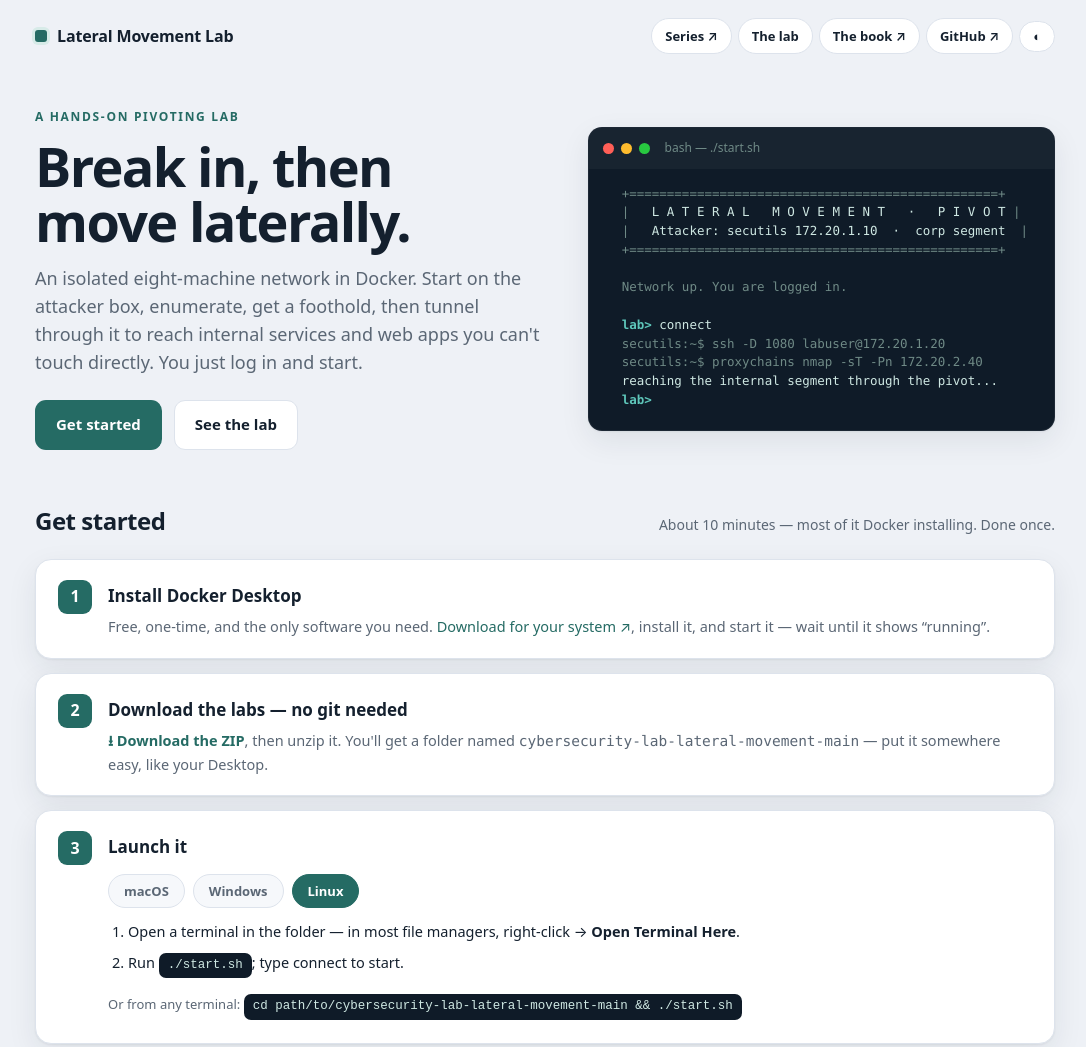
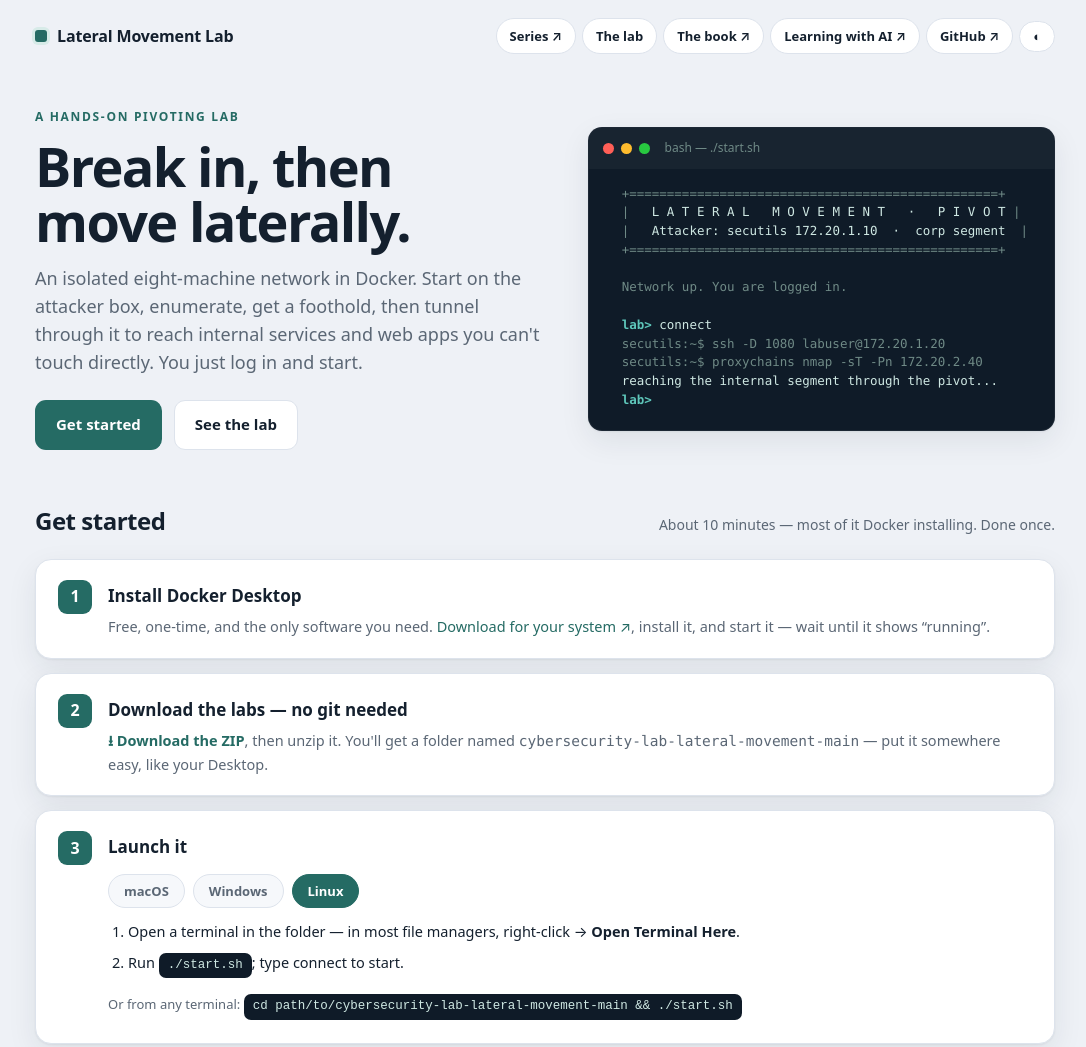
Before and after one commit to michael-borck/cybersecurity-lab-lateral-movement, a plain HTML site: page docs/index.html in a window 1280 px wide. Shown: the top 1047 px of the page, without its empty margins (95-1181 px from the left). Drawn offline with Linux system fonts and the light colour scheme.

Commit message:
Link the series Learning with AI guide
Add "Learning with AI ↗" to the landing-page nav and a short
"Using an AI assistant?" callout where students work, pointing at
the canonical guide in the security-labs umbrella repo.

Co-Authored-By: Claude Fable 5 <noreply@anthropic.com>

```diff
--- a/docs/index.html
+++ b/docs/index.html
@@ -195,6 +195,7 @@
       <a href="https://michael-borck.github.io/security-labs/" target="_blank" rel="noopener">Series ↗</a>
       <a href="#modules">The lab</a>
       <a href="https://michael-borck.github.io/assume-breach/" target="_blank" rel="noopener">The book ↗</a>
+      <a href="https://github.com/michael-borck/security-labs/blob/main/LEARNING-WITH-AI.md" target="_blank" rel="noopener">Learning with AI ↗</a>
       <a href="https://github.com/michael-borck/cybersecurity-lab-lateral-movement" target="_blank" rel="noopener">GitHub ↗</a>
       <button class="theme-btn" id="themeBtn" type="button" aria-label="Toggle light or dark theme">◐</button>
     </nav>
```
Also changed, not shown: 1 other file.
